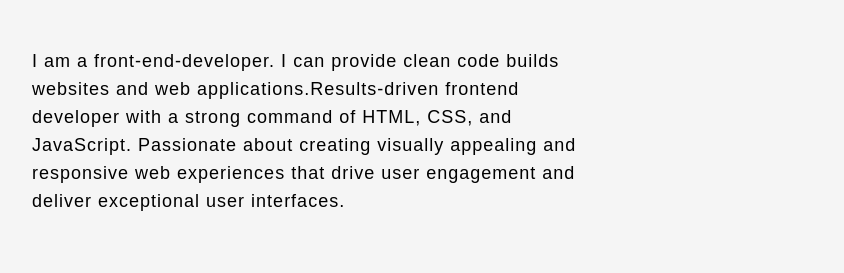
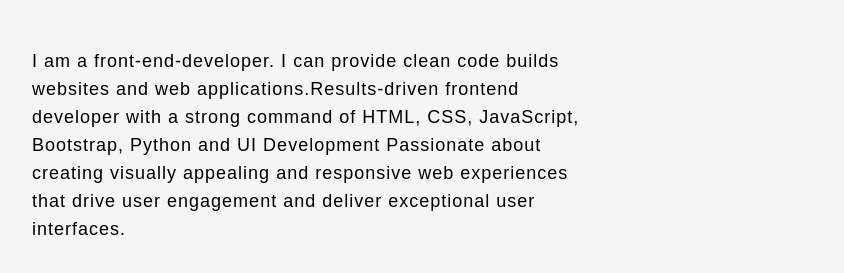
Before and after one commit to saikumarmudumunthala/Personal-portfolio, a plain HTML site: page About.html in a window 1280 px wide. Shown: the part 287-560 px from the top of the page, without its empty margins (333-1177 px from the left). Drawn offline with Linux system fonts and the light colour scheme.

Commit message:
Update About.html

```diff
--- a/About.html
+++ b/About.html
@@ -41,7 +41,7 @@
                    </span>
                 <h5>FrontEnd <span> Developer </span></h5>
 
-                <p>I am a front-end-developer. I can provide clean code builds websites and web applications.Results-driven frontend developer with a strong command of HTML, CSS, and JavaScript. Passionate about creating visually appealing and responsive web experiences that drive user engagement and deliver exceptional user interfaces.</div>
+                <p>I am a front-end-developer. I can provide clean code builds websites and web applications.Results-driven frontend developer with a strong command of HTML, CSS, JavaScript, Bootstrap, Python and UI Development Passionate about creating visually appealing and responsive web experiences that drive user engagement and deliver exceptional user interfaces.</div>
         </div>
     </section>
 </body>
```
